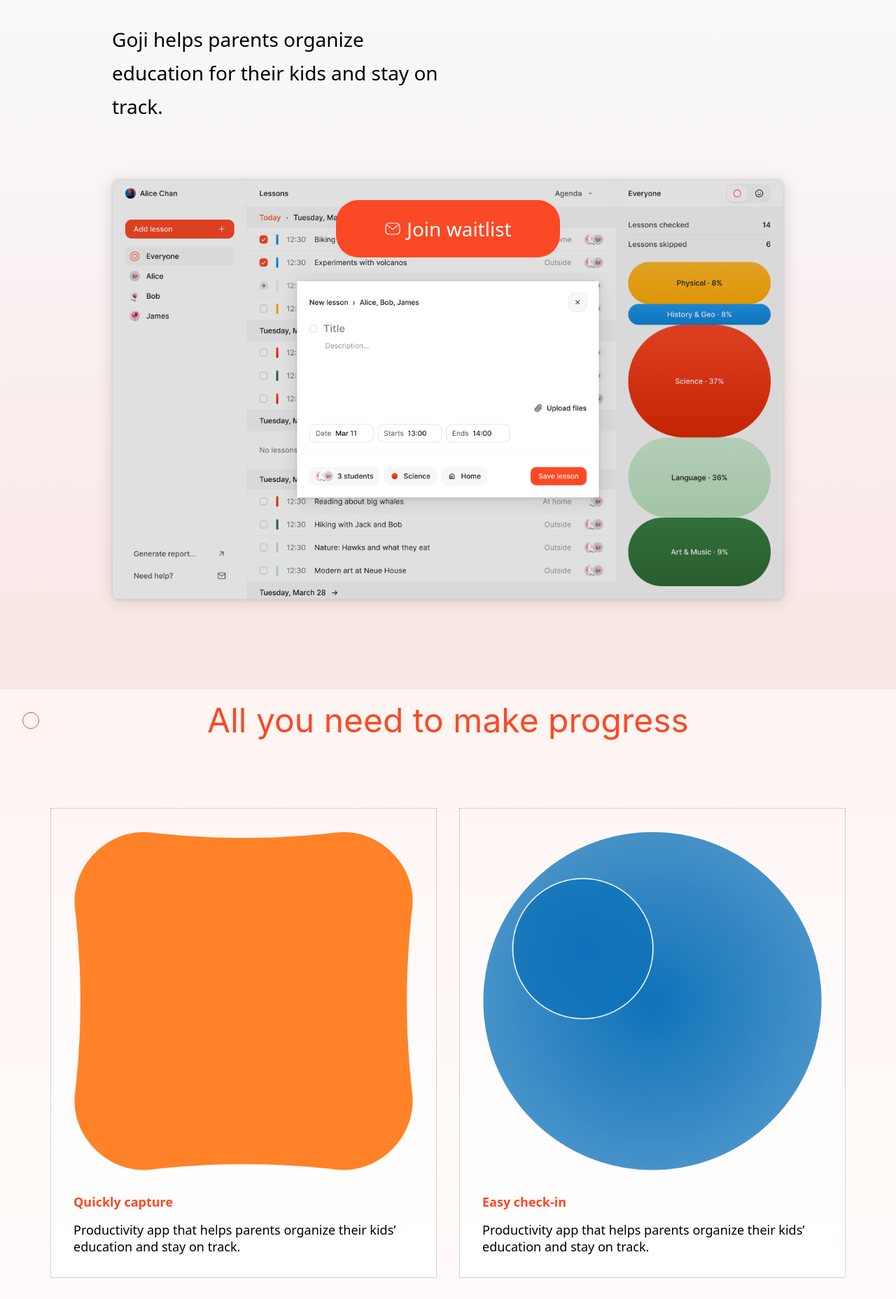
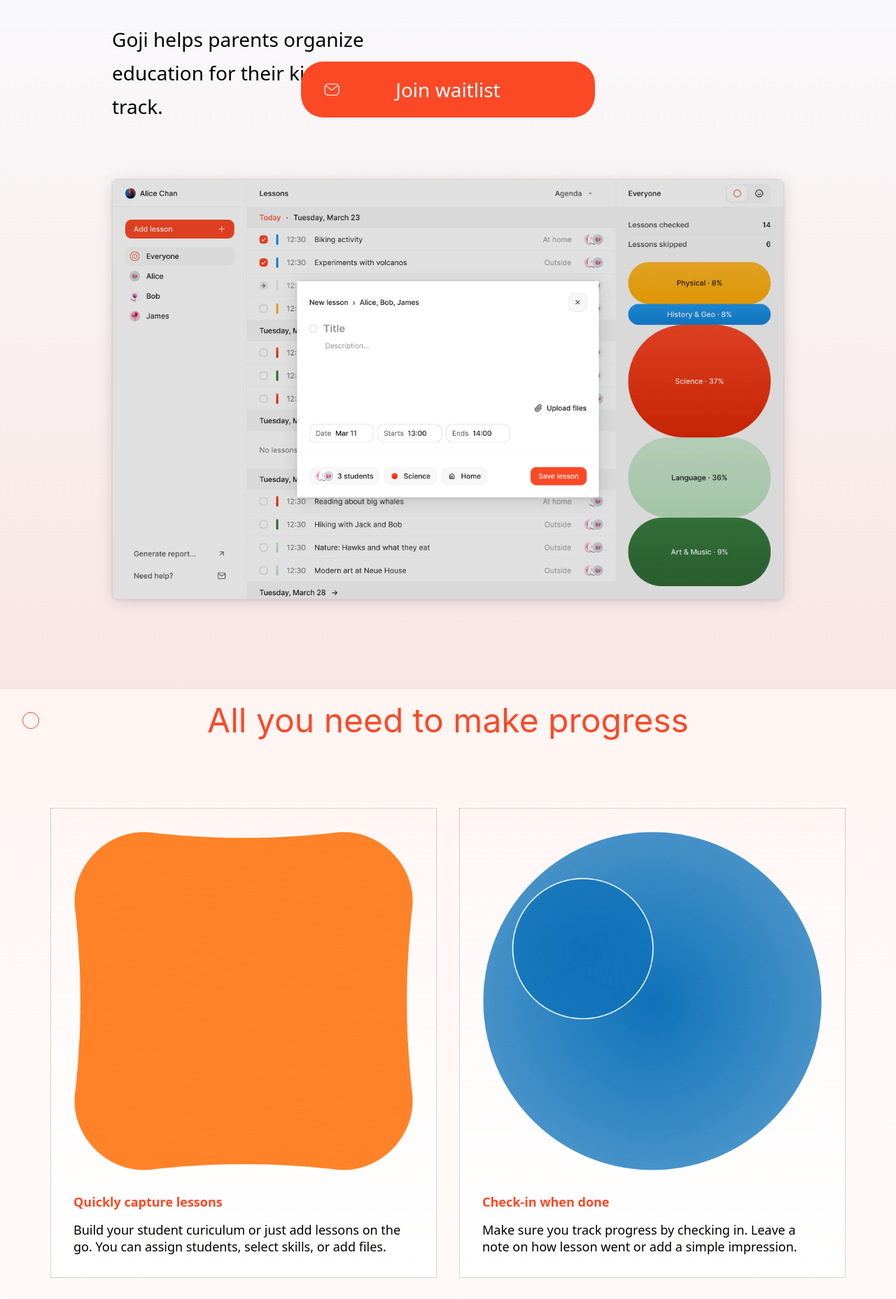
Before and after one commit to mkaralevich/goji-site, a Next.js app: page / in a window 1280 px wide. Shown: the part 400-2257 px from the top of the page at 70% size. Built offline with nearby package versions, Linux system fonts and the light colour scheme.

Commit message:
feat: add submit

```diff
--- /dev/null
+++ b/components/arrow-icon.tsx
@@ -0,0 +1,21 @@
+import { Box } from "./primitives";
+
+export default function ArrowIcon() {
+	const size = 24;
+	return (
+		<Box
+			as="svg"
+			css={{ h: size, w: size, minh: size, minw: size }}
+			viewBox="0 0 24 24"
+			fill="none"
+			xmlns="http://www.w3.org/2000/svg"
+		>
+			<path
+				fillRule="evenodd"
+				clipRule="evenodd"
+				d="M12.4246 4.57576C12.1903 4.34145 11.8104 4.34145 11.5761 4.57576C11.3418 4.81007 11.3418 5.18997 11.5761 5.42429L17.5518 11.4H5.00039C4.66902 11.4 4.40039 11.6686 4.40039 12C4.40039 12.3314 4.66902 12.6 5.00039 12.6H17.5518L11.5761 18.5758C11.3418 18.8101 11.3418 19.19 11.5761 19.4243C11.8104 19.6586 12.1903 19.6586 12.4246 19.4243L19.4219 12.427C19.4324 12.4166 19.4426 12.4059 19.4523 12.3947C19.4906 12.3509 19.5215 12.3029 19.545 12.2522C19.5805 12.1755 19.6004 12.0901 19.6004 12C19.6004 11.9072 19.5793 11.8193 19.5417 11.7409C19.5203 11.6961 19.493 11.6535 19.4599 11.6141C19.4476 11.5995 19.4346 11.5855 19.421 11.5721L12.4246 4.57576Z"
+				fill="white"
+			/>
+		</Box>
+	);
+}
--- a/components/intro.tsx
+++ b/components/intro.tsx
@@ -1,4 +1,5 @@
-import { motion } from "framer-motion";
+import { motion, useScroll } from "framer-motion";
+import { useEffect, useState } from "react";
 import Logo from "./logo";
 import { Flex, Text } from "./primitives";
 
@@ -46,6 +47,15 @@
 };
 
 export default function Intro() {
+	const { scrollYProgress } = useScroll();
+	const [scrolled, setScrolled] = useState(false);
+
+	useEffect(() => {
+		return scrollYProgress.onChange((latest) => {
+			setScrolled(latest > 0.05);
+		});
+	}, [scrollYProgress]);
+
 	return (
 		<Flex
 			fill
@@ -98,9 +108,13 @@
 				>
 					<Flex
 						as={motion.img}
-						initial={{ opacity: 0, y: "-10%", x: "-50%" }}
-						animate={{ opacity: 1, y: "-50%", x: "-50%" }}
-						transition={{ type: "spring", bounce: 0.2, delay: 3 }}
+						initial={{ opacity: 0, y: "-40%", x: "-50%" }}
+						animate={
+							scrolled
+								? { opacity: 1, y: "-50%", x: "-50%" }
+								: { opacity: 0, y: "-40%", x: "-50%" }
+						}
+						transition={{ type: "spring", mass: 0.5, bounce: 0.5 }}
 						src="/modal.png"
 						alt="dash"
 						css={{
@@ -120,8 +134,7 @@
 					<Flex
 						as={motion.div}
 						initial={{ opacity: 0 }}
-						animate={{ opacity: 1 }}
-						transition={{ delay: 3 }}
+						animate={{ opacity: scrolled ? 1 : 0 }}
 						css={{
 							position: "absolute",
 							top: 0,
--- a/components/mail-icon.tsx
+++ b/components/mail-icon.tsx
@@ -1,8 +1,11 @@
+import { Box } from "./primitives";
+
 export default function MailIcon() {
+	const size = 24;
 	return (
-		<svg
-			width="24"
-			height="24"
+		<Box
+			as="svg"
+			css={{ h: size, w: size, minh: size, minw: size }}
 			viewBox="0 0 24 24"
 			fill="none"
 			xmlns="http://www.w3.org/2000/svg"
@@ -13,6 +16,6 @@
 				d="M6.99778 4.59991L16.999 4.5999C18.2264 4.5999 19.3364 5.10249 20.1345 5.91311L12.0001 12.2399L3.86376 5.91165C4.66165 5.1019 5.77109 4.59991 6.99778 4.59991ZM3.14526 6.87305C2.79683 7.50306 2.59848 8.22763 2.59845 8.99855C2.59839 10.999 2.59853 12.9994 2.59868 14.9999C2.59885 17.43 4.56887 19.3999 6.99892 19.3999H16.9998C19.4295 19.3999 21.3992 17.4305 21.3993 15.001C21.3993 13.0006 21.3992 11.0003 21.3991 8.99992C21.3991 8.22919 21.2009 7.50475 20.8527 6.87477L12.3684 13.4736C12.1518 13.6421 11.8484 13.6421 11.6317 13.4736L3.14526 6.87305ZM21.495 5.66078C22.1886 6.59311 22.599 7.74855 22.5991 8.99985L22.5991 9.0704C22.5992 11.0472 22.5993 13.0241 22.5993 15.001C22.5992 18.0934 20.0921 20.5999 16.9998 20.5999H6.99892C3.90612 20.5999 1.3989 18.0927 1.39868 15C1.39853 12.9995 1.39839 10.999 1.39845 8.99851C1.39855 5.90618 3.90562 3.39992 6.99778 3.39991L16.999 3.3999C18.8219 3.39991 20.4414 4.27094 21.464 5.61952C21.4673 5.62351 21.4705 5.62755 21.4737 5.63165C21.4811 5.64121 21.4882 5.65093 21.495 5.66078Z"
 				fill="#fff"
 			/>
-		</svg>
+		</Box>
 	);
 }
--- a/components/outro.tsx
+++ b/components/outro.tsx
@@ -11,7 +11,8 @@
 			pb="lg"
 			css={{
 				flexes: "ccc",
-				minh: "100vh",
+				h: "80vh",
+				minh: 800,
 				bg: "$gradientYellow",
 			}}
 		>
@@ -24,20 +25,6 @@
 				<Text t="500" align="center" fg="orange">
 					Organize your education and stay on track
 				</Text>
-
-				{/* <Button
-					css={{
-						w: "100%",
-						py: 64,
-						radius: "80px",
-						b: "1px dotted $orange",
-						...t[500],
-						fg: "white",
-						bg: "$orange",
-					}}
-				>
-					Join waitlist
-				</Button> */}
 			</Flex>
 		</Flex>
 	);
--- a/components/primitives/icon-base.tsx
+++ /dev/null
@@ -1,22 +0,0 @@
-import React from "react";
-import { Box } from "./box";
-
-type Props = {
-	children: React.ReactNode;
-	size?: number;
-};
-
-export const IconBase = ({ children, size = 20 }: Props) => {
-	return (
-		<Box
-			as="svg"
-			width={size}
-			height={size}
-			viewBox={`0 0 ${size} ${size}`}
-			fill="none"
-			xmlns="http://www.w3.org/2000/svg"
-		>
-			{children}
-		</Box>
-	);
-};
--- a/components/primitives/index.ts
+++ b/components/primitives/index.ts
@@ -3,4 +3,3 @@
 export * from "./text";
 export * from "./button";
 export * from "./separator";
-export * from "./icon-base";
--- a/components/progress.tsx
+++ b/components/progress.tsx
@@ -35,26 +35,26 @@
 	{
 		alt: "",
 		img: "/1.png",
-		title: "Quickly capture",
-		desc: "Productivity app that helps parents organize their kids’ education and stay on track.",
+		title: "Quickly capture lessons",
+		desc: "Build your student curiculum or just add lessons on the go. You can assign students, select skills, or add files.",
 	},
 	{
 		alt: "",
 		img: "/2.png",
-		title: "Easy check-in",
-		desc: "Productivity app that helps parents organize their kids’ education and stay on track.",
+		title: "Check-in when done",
+		desc: "Make sure you track progress by checking in. Leave a note on how lesson went or add a simple impression.",
 	},
 	{
 		alt: "",
 		img: "/3.png",
-		title: "Stats at glance",
-		desc: "Productivity app that helps parents organize their kids’ education and stay on track.",
+		title: "See how you are doing",
+		desc: "See how your students’s skills progress over time and inform your curriculum.",
 	},
 	{
 		alt: "",
 		img: "/1.png",
-		title: "Export lessons",
-		desc: "Productivity app that helps parents organize their kids’ education and stay on track.",
+		title: "Export your progress",
+		desc: "Export your student lessons in suitable format when working on a report. Just select dates.",
 	},
 ];
 
--- a/components/subscribe.tsx
+++ b/components/subscribe.tsx
@@ -1,37 +1,37 @@
 import { motion, useScroll } from "framer-motion";
 import { useEffect, useState } from "react";
-import Logo from "./logo";
+import ArrowIcon from "./arrow-icon";
 import MailIcon from "./mail-icon";
-import { Button, Flex, t } from "./primitives";
+import { Flex } from "./primitives";
 
 export default function Subscribe() {
-	const [y, setY] = useState(0);
 	const { scrollYProgress } = useScroll();
+	const [isPageEnd, setIsPageEnd] = useState(false);
+	const [focused, setFocused] = useState(false);
+	const [email, setEmail] = useState("");
 
 	useEffect(() => {
 		return scrollYProgress.onChange((latest) => {
-			setY(latest);
+			setIsPageEnd(latest > 0.9);
 		});
 	}, [scrollYProgress]);
 
-	console.log("scrollYProgress:", y);
+	const transition = {
+		type: "spring",
+		stiffness: 200,
+		damping: 40,
+		mass: 0.5,
+	};
+
+	const activeInput = focused || email.length > 0;
 
 	return (
 		<Flex
 			as={motion.div}
 			fill
 			initial={{ y: 120, scale: 0.8 }}
-			animate={{
-				y: 0,
-				scale: 1,
-			}}
-			transition={{
-				type: "spring",
-				stiffness: 200,
-				damping: 40,
-				mass: 0.5,
-				delay: 0.5,
-			}}
+			animate={{ y: 0, scale: 1 }}
+			transition={{ ...transition, delay: 0.5 }}
 			px="md"
 			py="md"
 			css={{
@@ -41,10 +41,78 @@
 				flexes: "ccc",
 			}}
 		>
-			<Button css={{ w: 320, bg: "$orange", fg: "$white" }}>
-				{/* <Logo size={48} /> Join waitlist */}
-				<MailIcon /> Join waitlist
-			</Button>
+			<Flex
+				as={motion.form}
+				onSubmit={(e) => {
+					e.preventDefault();
+					console.log("submitted: ", email);
+				}}
+				animate={{
+					y: isPageEnd ? "-25vh" : 0,
+					width: isPageEnd || activeInput ? 420 : 320,
+				}}
+				transition={transition}
+				css={{
+					flexes: "rcc",
+					cursor: "pointer",
+					bg: "$orange",
+					py: 16,
+					px: 24,
+					gap: 16,
+					radius: 24,
+					maxw: "100%",
+
+					"@sm": { radius: 32, px: 32, w: "auto" },
+				}}
+			>
+				<MailIcon />
+				<Flex
+					as="input"
+					type="email"
+					placeholder="Join waitlist"
+					value={email}
+					onChange={(e) => setEmail(e.target.value)}
+					onFocus={(e) => {
+						setFocused(true);
+						e.target.placeholder = "Enter email...";
+					}}
+					onBlur={(e) => {
+						setFocused(false);
+						e.target.placeholder = "Join waitlist";
+					}}
+					css={{
+						all: "unset",
+						w: "100%",
+						fontSize: "20px",
+						lineHeight: "32px",
+						fontWeight: 400,
+						fontFamily: "$sans",
+						textAlign: activeInput ? "left" : "center",
+						fg: "$white",
+
+						"@sm": { fontSize: "28px", lineHeight: "48px" },
+
+						"&::placeholder": {
+							fg: "$white",
+							opacity: 1,
+							transition: "opacity 1s",
+						},
+						"&:focus": { "&::placeholder": { opacity: 0.4 } },
+					}}
+				/>
+				<Flex
+					as="button"
+					type="submit"
+					css={{
+						all: "unset",
+						opacity: activeInput ? 1 : 0,
+						display: "flex",
+						flexes: "ccc",
+					}}
+				>
+					<ArrowIcon />
+				</Flex>
+			</Flex>
 		</Flex>
 	);
 }
```
